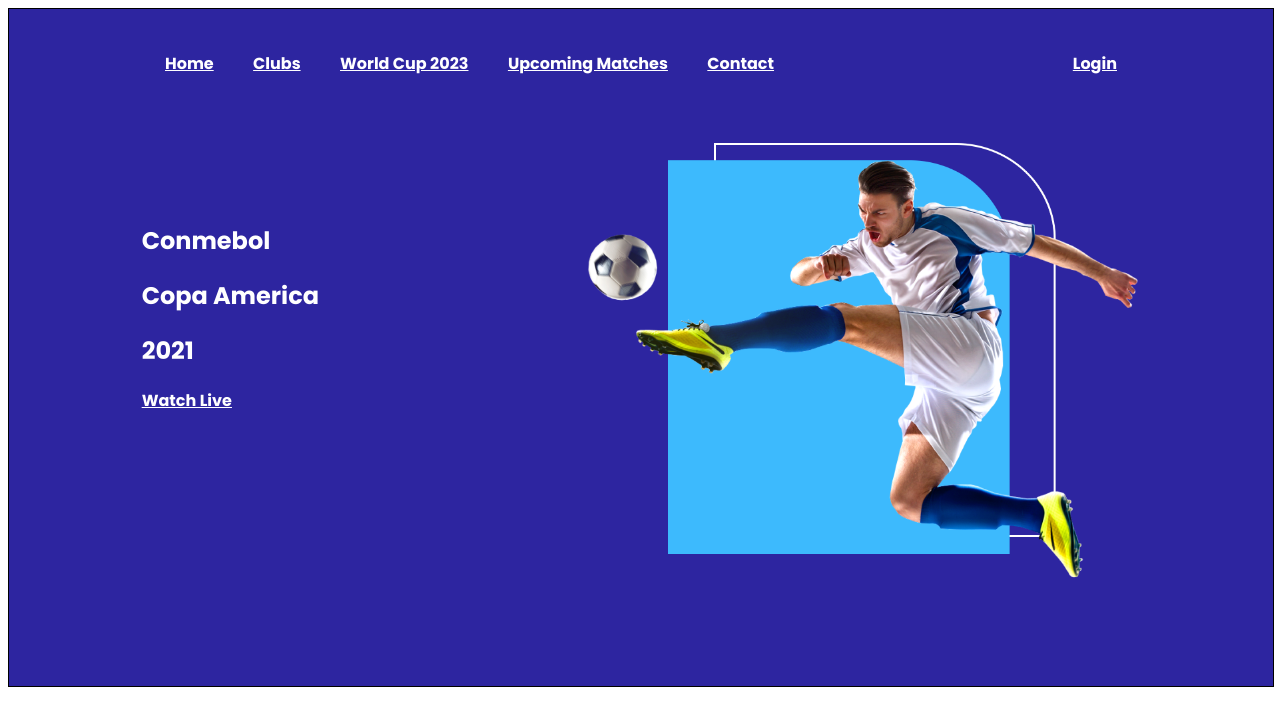
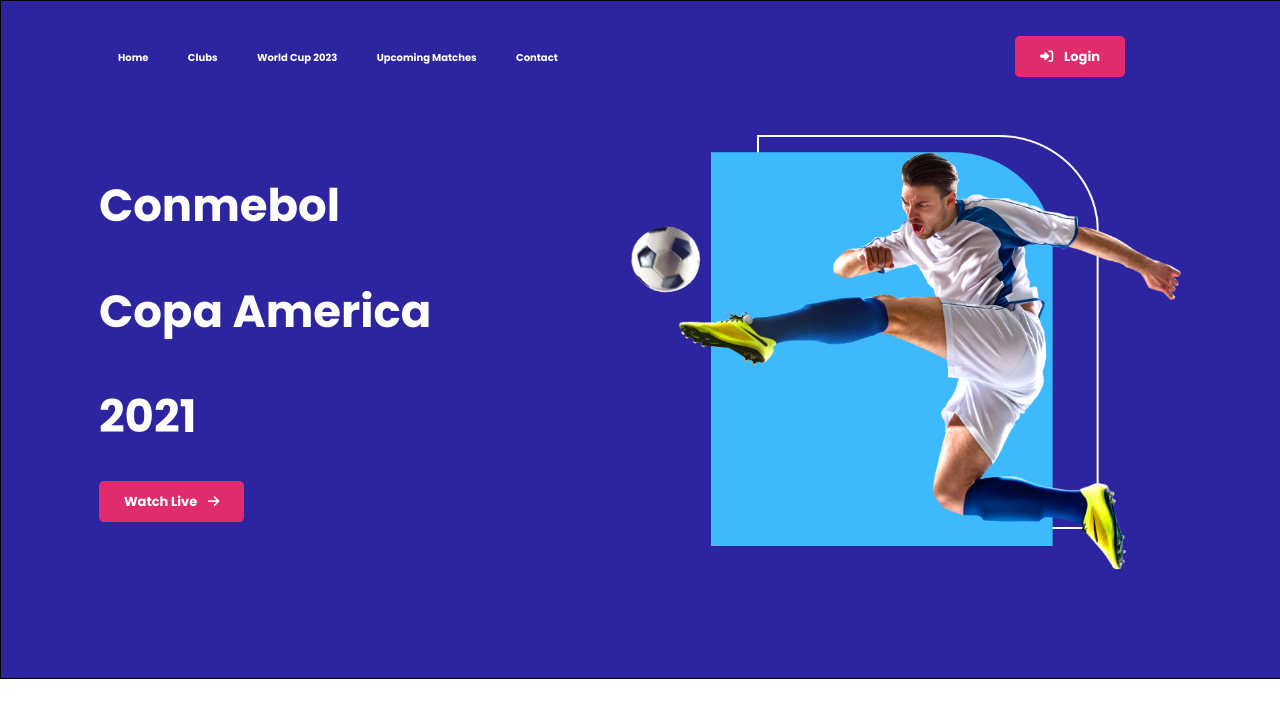
Before and after one commit to RajibulIslamEmon/responsive-website, a plain HTML site: page index.html in a window 1280 px wide. Drawn offline with Linux system fonts and the light colour scheme.

Commit message:
header part done

```diff
--- a/css/style.css
+++ b/css/style.css
@@ -8,6 +8,23 @@
  ------------------------------*/
 body {
   font-family: 'Poppins', sans-serif;
+  margin: 0;
+  padding: 0;
+
+}
+
+.button-part {
+  font-size: small;
+  border: 1px solid #E02C6D;
+  padding: 10px 24px 10px 24px;
+  border-radius: 5px;
+  background-color: #E02C6D;
+  transition: 2s;
+}
+
+.button-part:hover {
+  background-color: pink;
+  color: black;
 }
 
 /*---------------
@@ -23,17 +40,24 @@ body {
 .navigation {
   display: flex;
   justify-content: space-between;
-  margin: 42px 156px 67px 156px;
+  margin: 42px 156px 67px 117px;
 
 }
 
 .nav-bar a {
   color: #FFFFFF;
   margin-right: 36px;
+  font-size: x-small;
+  text-decoration: none;
 }
 
 .login-bar a {
   color: #FFFFFF;
+  text-decoration: none;
+}
+
+.fa-sign-in-alt {
+  margin-right: 8px;
 }
 
 .banner-and-heading-part {
@@ -41,13 +65,21 @@ body {
   justify-content: space-around;
 }
 
-.heading {
-  margin: 60px 0 0 0;
-}
-
 .heading h1,
 a {
   color: #FFFFFF;
+}
+
+.heading h1 {
+  font-size: 45px;
+}
+
+.heading a {
+  text-decoration: none;
+}
+
+.fa-arrow-right {
+  margin-left: 8px;
 }
 
 .banner img {
--- a/index.html
+++ b/index.html
@@ -8,6 +8,8 @@
     <title>Document</title>
     <!-- Stylesheet -->
     <link rel="stylesheet" href="css/style.css">
+    <!-- Font awesome Kit -->
+    <script src="https://kit.fontawesome.com/2d40bc568e.js" crossorigin="anonymous"></script>
 </head>
 
 <body>
@@ -22,7 +24,7 @@
                 <a href="">Contact</a>
             </div>
             <div class="login-bar">
-                <a href="">Login</a>
+                <a class="button-part" href=""><i class="fas fa-sign-in-alt"></i> Login</a>
             </div>
         </nav>
 
@@ -31,7 +33,7 @@
                 <h1>Conmebol</h1>
                 <h1>Copa America</h1>
                 <h1>2021</h1>
-                <a class="watch-bar" href="">Watch Live</a>
+                <a class="watch-bar button-part" href="">Watch Live <i class="fas fa-arrow-right"></i></a>
             </div>
             <div class="banner">
                 <img src="images/banner.png" alt="">
```
